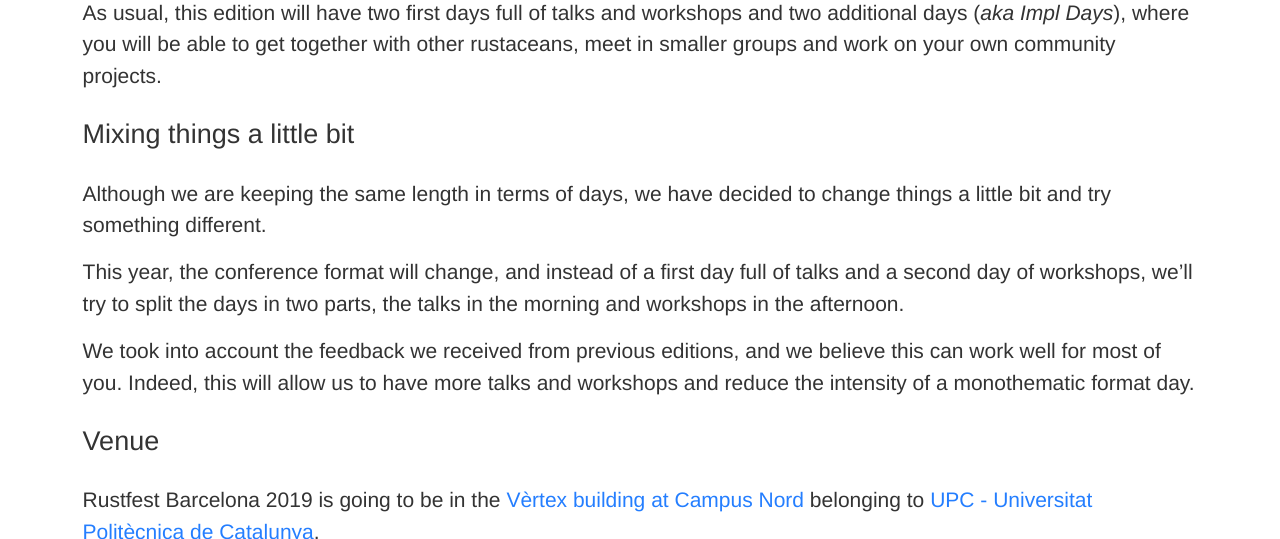
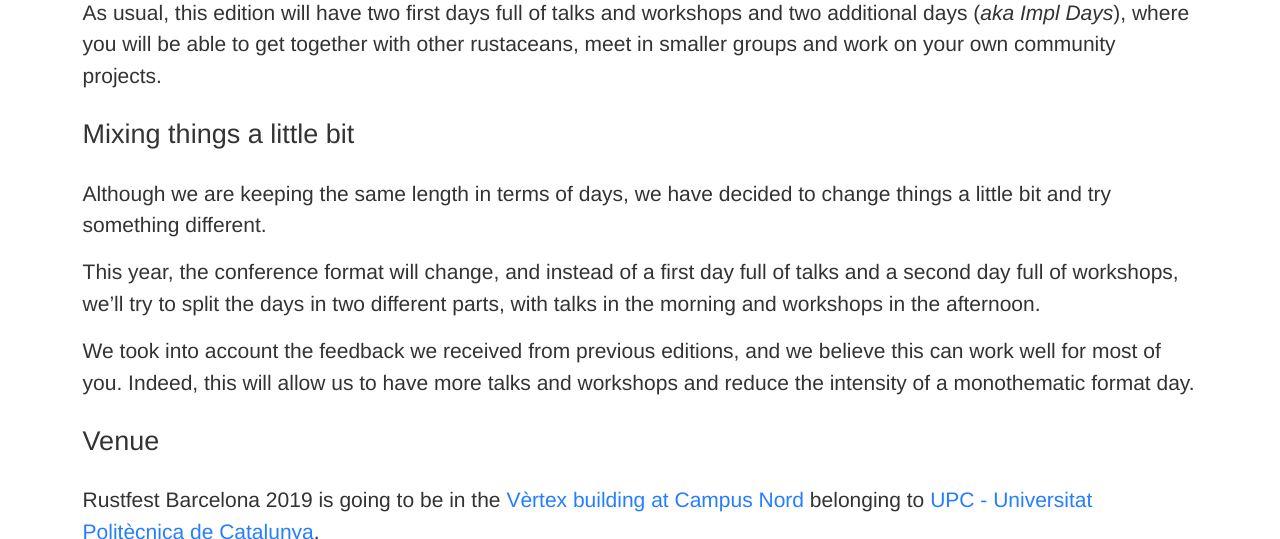
Before and after one commit to RustFestEU/blog.rustfest.eu, a Jekyll site: the page built from _posts/2019-07-12-barcelona-announcement.md, in a window 1280 px wide and 900 px high, scrolled down 1134 px, cut to the strip 0-539 px from the top of the window. Built offline with Jekyll 4.4.1, drawn with Linux system fonts in a browser that asks for light colours.

Commit message:
Update _posts/2019-07-12-barcelona-announcement.md
Co-Authored-By: Roberto Huertas <roberto.huertas@outlook.com>

```diff
--- a/_posts/2019-07-12-barcelona-announcement.md
+++ b/_posts/2019-07-12-barcelona-announcement.md
@@ -22,7 +22,7 @@
 
 Although we are keeping the same length in terms of days, we have decided to change things a little bit and try something different.
 
-This year, the conference format will change, and instead of a first day full of talks and a second day of workshops, we'll try to split the days in two parts, the talks in the morning and workshops in the afternoon.
+This year, the conference format will change, and instead of a first day full of talks and a second day full of workshops, we'll try to split the days in two different parts, with talks in the morning and workshops in the afternoon.
 
 We took into account the feedback we received from previous editions, and we believe this can work well for most of you. Indeed, this will allow us to have more talks and workshops and reduce the intensity of a monothematic format day.
 
```
